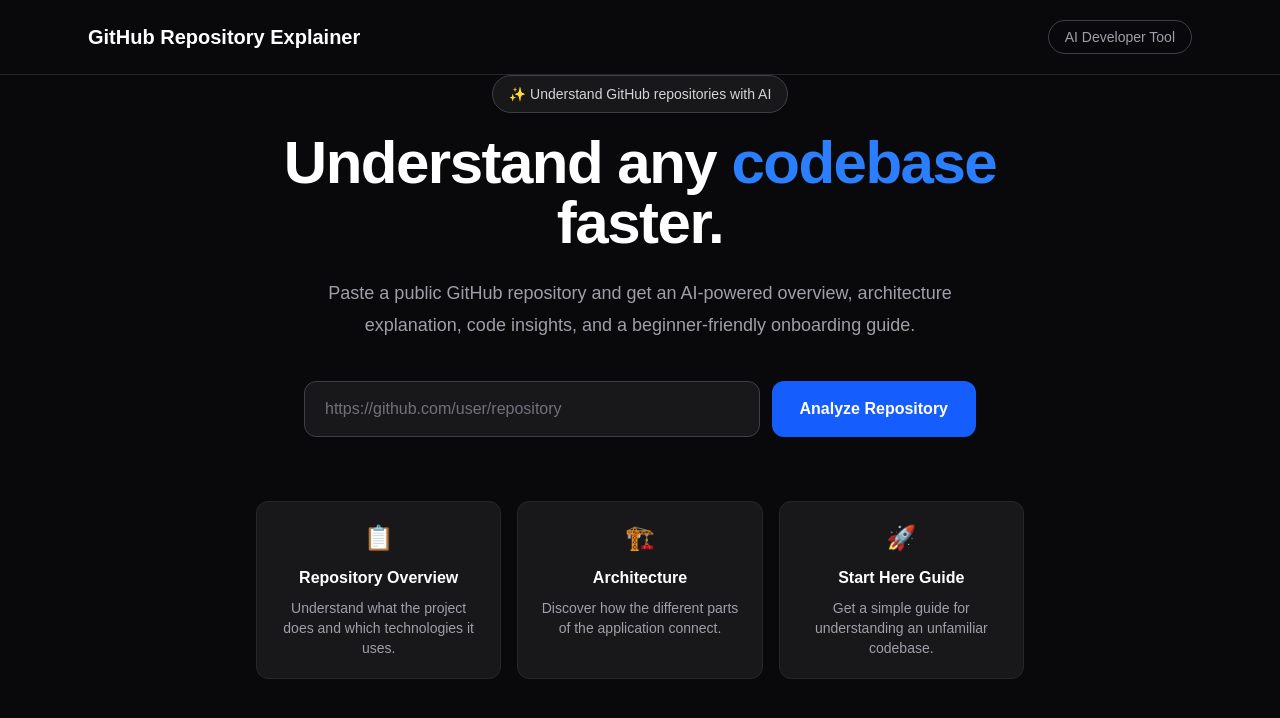
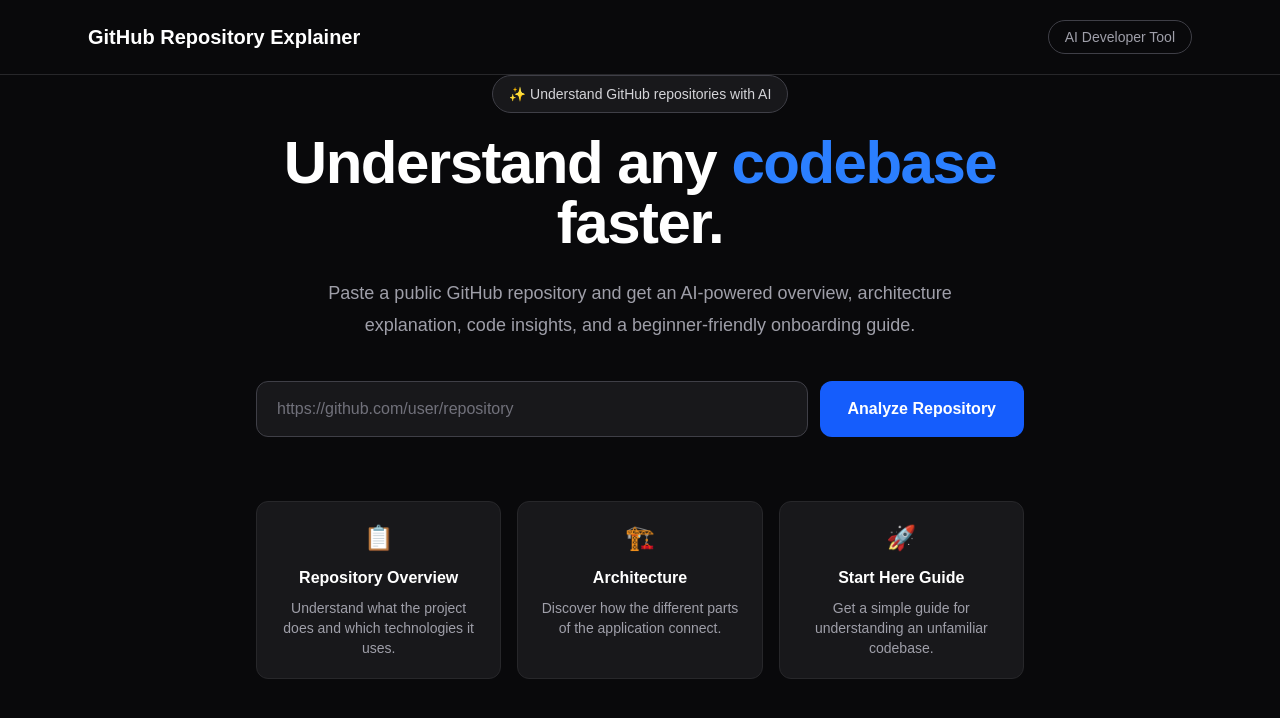
Before and after one commit to prathik0007/githubrepo, a Next.js app: page / in a window 1280 px wide. Shown: the top 718 px of the page. Built offline with nearby package versions, Linux system fonts and the light colour scheme.

Commit message:
style: center repository analysis layout

```diff
--- a/app/page.tsx
+++ b/app/page.tsx
@@ -276,7 +276,8 @@
         </p>
 
         {/* Repository Input */}
-        <div className="mt-10 flex w-full max-w-2xl flex-col gap-3 sm:flex-row">
+        <div className="mt-10 flex w-full flex-col items-center gap-8">
+          <div className="flex w-full max-w-3xl items-center justify-center gap-3">
             <input
               type="url"
               placeholder="https://github.com/user/repository"
@@ -292,6 +293,7 @@
             >
               {loading ? "Analyzing..." : "Analyze Repository"}
             </button>
+          </div>
           {/* Repository Result */}
           {error && (
             <div className="mt-8 w-full max-w-2xl rounded-xl border border-red-800 bg-red-950/30 p-5 text-red-300">
@@ -300,7 +302,7 @@
           )}
 
 {repoData && (
-  <div className="mt-8 w-full max-w-2xl rounded-xl border border-zinc-700 bg-zinc-900 p-6 text-left">
+  <div className="w-full max-w-4xl rounded-xl border border-zinc-700 bg-zinc-900 p-6 text-left">
     <h3 className="text-2xl font-bold text-white">
       {repoData.name}
     </h3>
```
Lines whose indentation alone changed are shown as unchanged.
